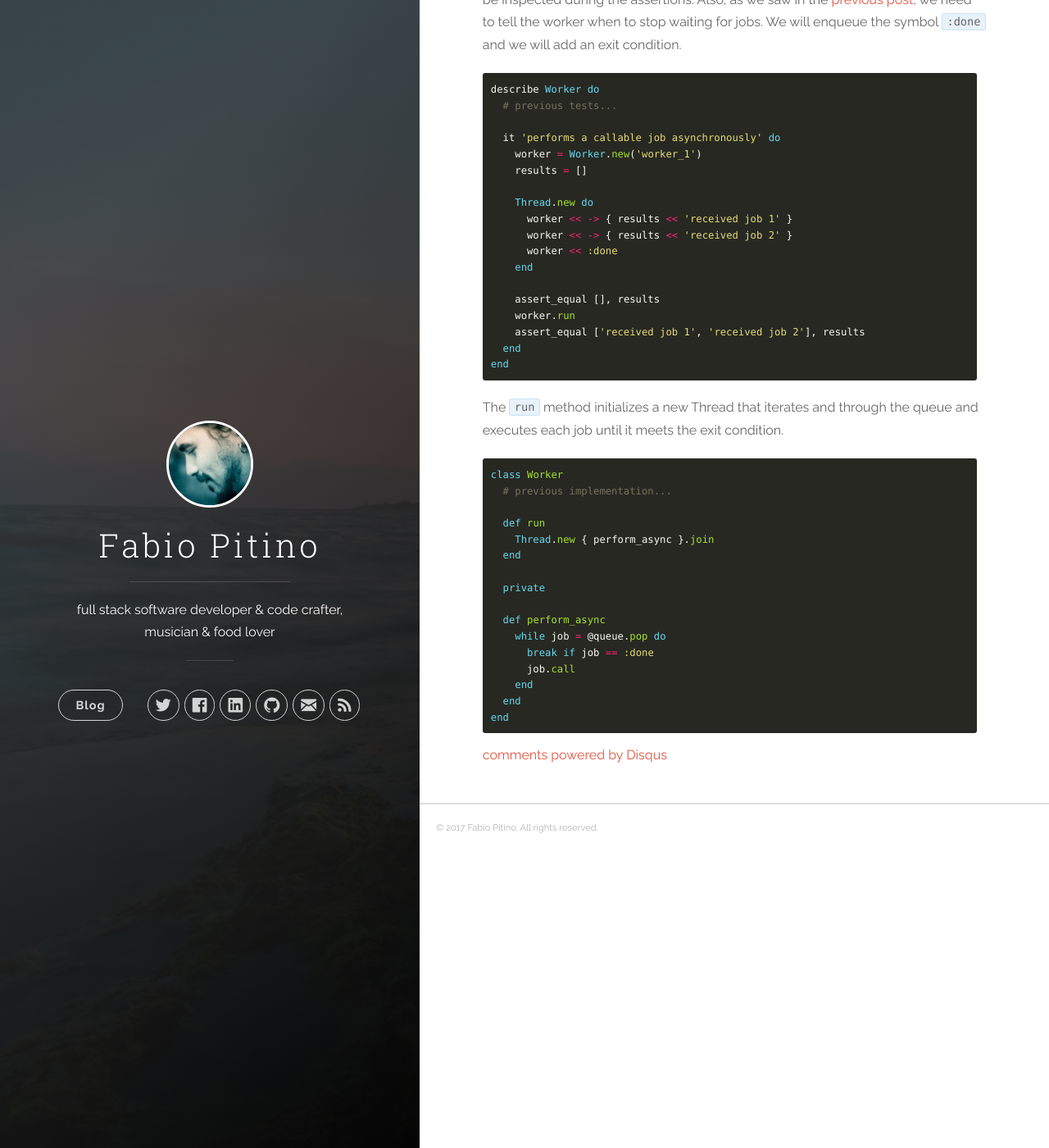
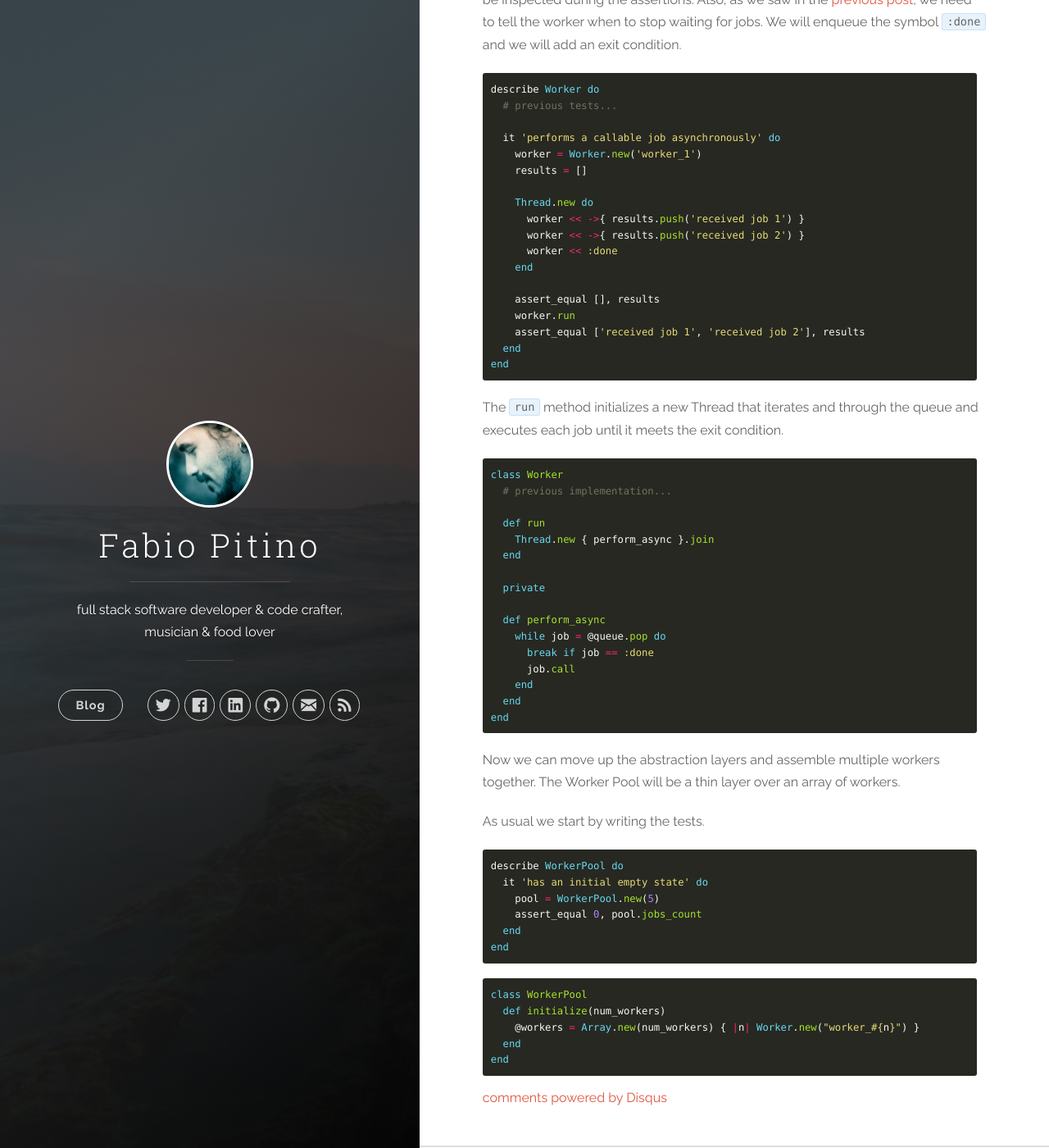
Before and after one commit to hspazio/hspazio.github.io, a Jekyll site: the page built from _posts/2017-11-06-ruby-concurrency-patterns-pool-of-workers.markdown, in a window 1280 px wide and 1400 px high, scrolled down 1307 px. Shown: the whole window at 82% size. Built offline with Jekyll 4.4.1, drawn with Linux system fonts in a browser that asks for light colours; nearby versions of some CDN libraries; comment, search, counter and statistics services are not loaded.

Commit message:
add more notes

```diff
--- a/_posts/2017-11-06-ruby-concurrency-patterns-pool-of-workers.markdown
+++ b/_posts/2017-11-06-ruby-concurrency-patterns-pool-of-workers.markdown
@@ -65,8 +65,8 @@ describe Worker do
     results = []
 
     Thread.new do
-      worker << -> { results << 'received job 1' }
-      worker << -> { results << 'received job 2' }
+      worker << ->{ results.push('received job 1') }
+      worker << ->{ results.push('received job 2') }
       worker << :done
     end
 
@@ -98,4 +98,25 @@ class Worker
 end
 {% endhighlight %}
 
+Now we can move up the abstraction layers and assemble multiple workers together. The Worker Pool will be a thin layer over an array of workers.
+
+As usual we start by writing the tests.
+
+{% highlight ruby %}
+describe WorkerPool do
+  it 'has an initial empty state' do
+    pool = WorkerPool.new(5)
+    assert_equal 0, pool.jobs_count
+  end
+end
+{% endhighlight %}
+
+{% highlight ruby %}
+class WorkerPool
+  def initialize(num_workers)
+    @workers = Array.new(num_workers) { |n| Worker.new("worker_#{n}") }
+  end
+end
+{% endhighlight %}
+
 [threads_and_queues]: /2017/ruby-threads-and-queues
```
